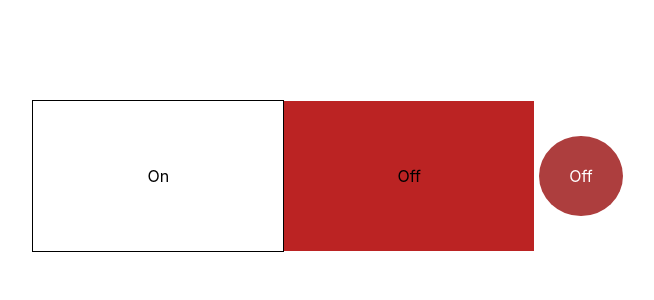
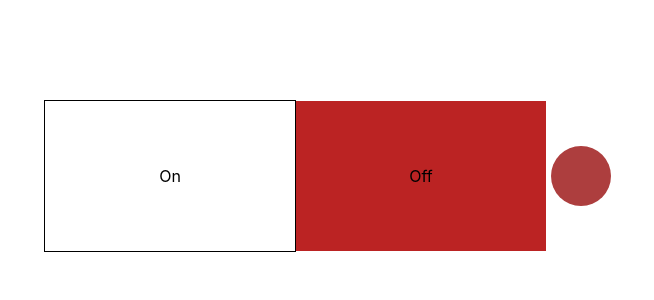
Before and after one commit to melion11/typescript_kabzda, a React (Create React App) app: page / in a window 1280 px wide. Shown: the top 300 px of the page, without its empty margins (310-964 px from the left). Built offline with nearby package versions, Linux system fonts and the light colour scheme.

Commit message:
refactored On/Off switcher

```diff
--- a/src/App.tsx
+++ b/src/App.tsx
@@ -1,16 +1,18 @@
-import React from 'react';
+import React, {useState} from 'react';
 import './App.css';
-import Accordion from "./components/Accordion/Accordion";
-import {Rating} from "./components/Rating/Rating";
 import {OnOff} from './components/OnOff/OnOff';
 
 function App() {
 
+    const [onOff, setOnOff]  = useState(false);
 
+    const onOffSwitcher = () => {
+        setOnOff(!onOff)
+    }
 
     return (
         <div>
-            <OnOff on={false}/>
+            <OnOff onOff={onOff} onOffSwitcher={onOffSwitcher}/>
 
             {/*<PageTitle title={'This is app component'}/>*/}
             {/*<PageTitle title={'My friends'}/>*/}
--- a/src/components/OnOff/OnOff.tsx
+++ b/src/components/OnOff/OnOff.tsx
@@ -2,17 +2,23 @@ import React from 'react';
 import s from './onOff.module.css'
 
 type onOffPropsType = {
-    on: boolean
+    onOff: boolean
+    onOffSwitcher: ()=>void
 }
 
 export const OnOff = (props: onOffPropsType) => {
 
+    const buttonClassName = props.onOff ? s.button__green : s.button__red;
+
+    const onClickHandler = () => {
+        props.onOffSwitcher()
+    }
 
     return (
         <div className={s.onOff__wrapper}>
-            <On selected={props.on}/>
-            <Off selected={!props.on}/>
-            <Button selected={props.on}/>
+            <On selected={props.onOff}/>
+            <Off selected={!props.onOff}/>
+            <button className={buttonClassName} onClick={onClickHandler}></button>
         </div>
     );
 };
@@ -22,25 +28,11 @@ type OnOffPropsType = {
 }
 
 const On = (props: OnOffPropsType) => {
-    if (props.selected) {
-        return <div className={s.on__block_green}>On</div>
-    } else {
-        return <div className={s.on__block}>On</div>
-    }
-}
+    const onClassName = props.selected ? s.on__block_green : s.on__block;
+    return <div className={onClassName}>On</div>
+ }
 
 const Off = (props: OnOffPropsType) => {
-    if (props.selected) {
-        return <div className={s.off__block_red}>Off</div>
-    } else {
-        return <div className={s.off__block}>Off</div>
-    }
+    const offClassName = props.selected ? s.off__block_red : s.off__block;
+    return <div className={offClassName}>Off</div>
 }
-
-const Button = (props: OnOffPropsType) => {
-    if (props.selected) {
-        return <div className={s.button__green}>On</div>
-    } else {
-        return <div className={s.button__red}>Off</div>
-    }
-}
```
